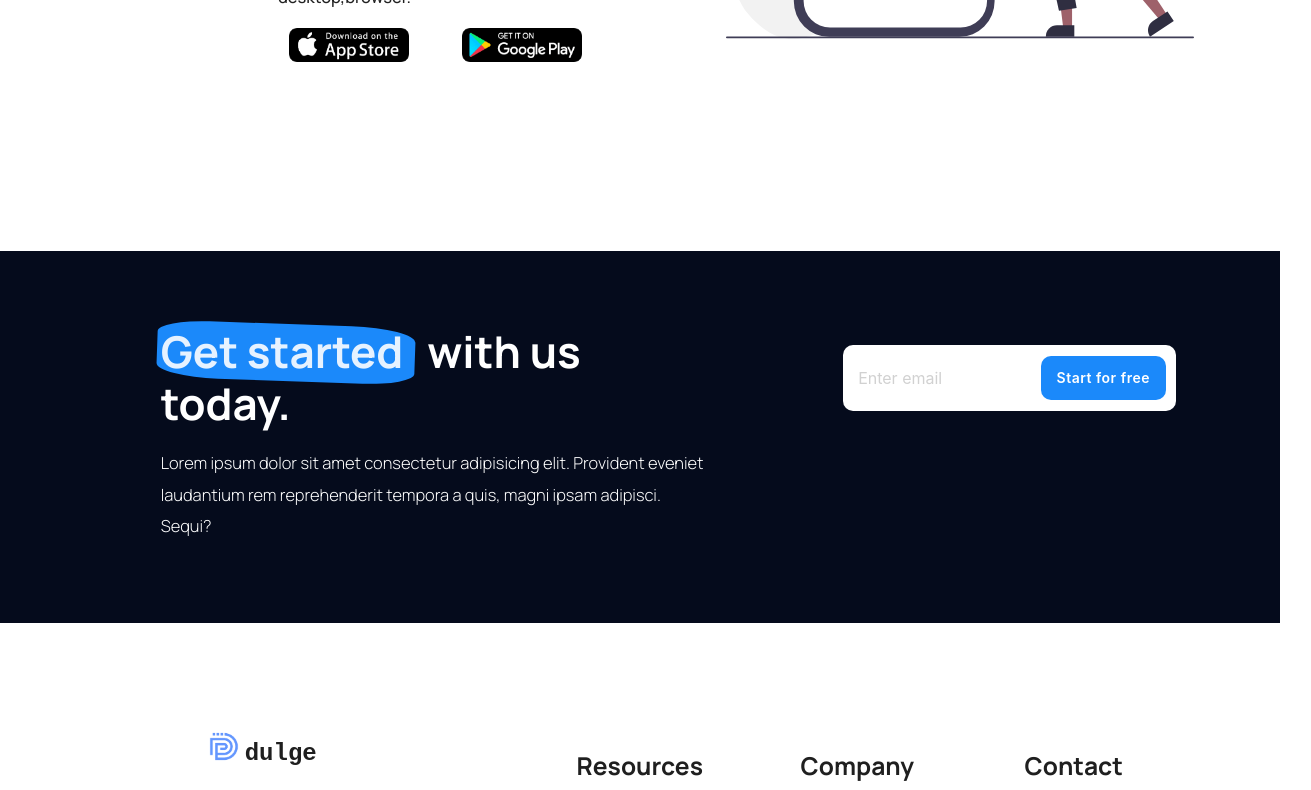
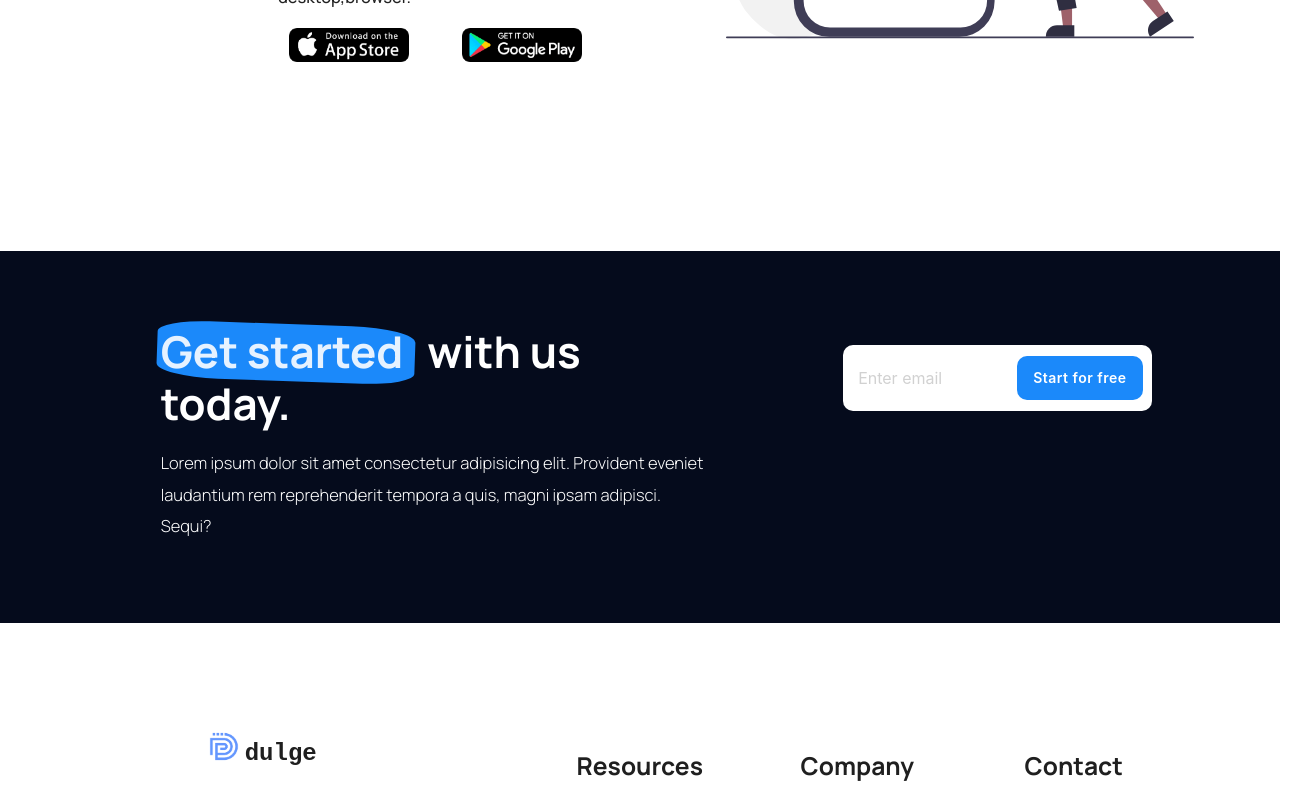
Before and after one commit to abdrzqsalihu/dulge-app, a React (Vite) app: page / in a window 1280 px wide. Shown: the part 5758-6548 px from the top of the page, 1311 px wide, since content can reach past the window. Built offline with nearby package versions, Linux system fonts and the light colour scheme; no server answers.

Commit message:
fixed a bug that cause the Subscription component to overlap on certain screens.

```diff
--- a/src/Components/Home/Home.css
+++ b/src/Components/Home/Home.css
@@ -553,7 +553,7 @@ span.swiper-pagination-bullet{
   }
   .supscription-adjust-input{
     margin-top: 1% !important;
-    width: 110% !important;
+    width: 100% !important;
     margin-left: 10% !important;
   }
 }
--- a/src/Components/Home/Subscription.jsx
+++ b/src/Components/Home/Subscription.jsx
@@ -5,7 +5,7 @@ function Subscription() {
     <div className='subscription'><br /><br />
       <section className='bg-black'><br /><br />
             <div className="container white-text">
-                <div className="row">
+                <div className="row" style={{ }}>
                     <div className="col l6 m6 s12">
                       <div className='subscription-adjust'>
                       <h3 className='bolder' style={{lineHeight: "3.5rem"}}><span className="subscription-highlight-container"><span className="highlight" style={{paddingRight:"15px"}}>Get started </span></span> with us today.</h3>
```
